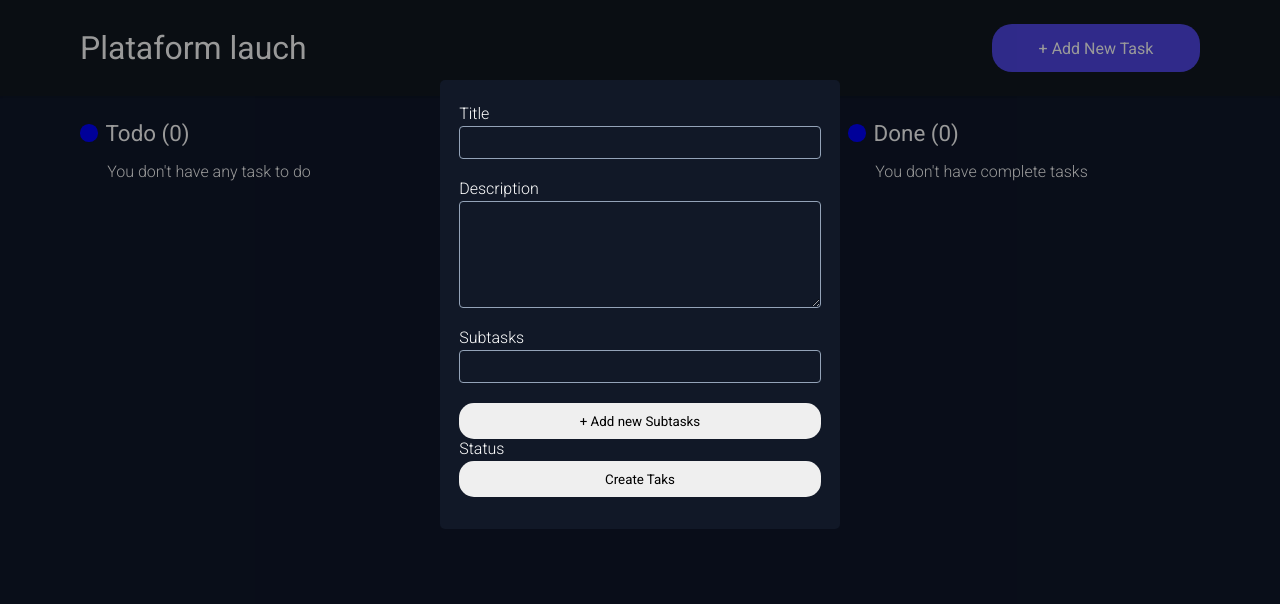
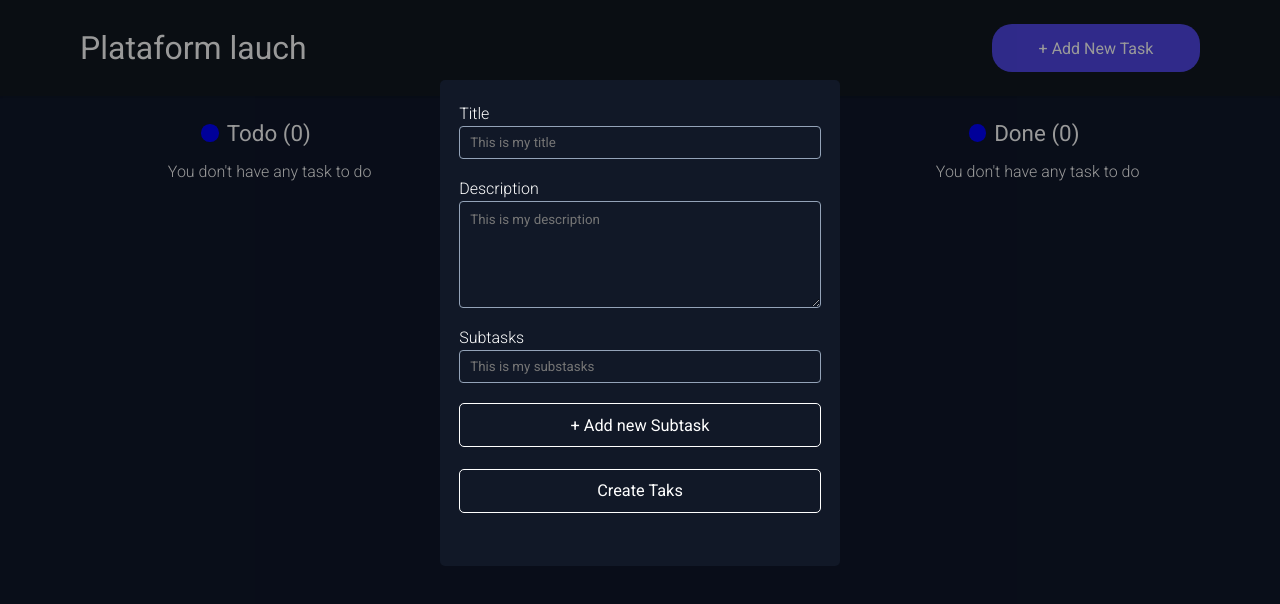
Before and after one commit to edusantanaw/MyTasks, a React (Vite) app: page / in a window 1280 px wide. Both pictures are taken after a click on the button "+ Add New Task". Shown: the top 604 px of the page. Built offline with nearby package versions, Linux system fonts and the light colour scheme.

Commit message:
atualização de status das tarefas

```diff
--- a/src/Components/createTasks/CreateTask.tsx
+++ b/src/Components/createTasks/CreateTask.tsx
@@ -2,10 +2,10 @@ import { Container } from "./styles";
 import { useState } from "react";
 import {generate} from 'shortid'
 
+
 interface subtask {
   id: string;
   content: string;
-  finished: number,
   status: "todo" | "done";
 }
 
@@ -13,30 +13,33 @@ export const CreateTask = ({ handleCreate }: any) => {
   const [title, setTitle] = useState<string>();
   const [description, setDescription] = useState<string>();
   const [subtask, setSubtask] = useState<subtask[]>([
-    { id: generate(), content: "", finished: 0, status: "todo" },
+    { id: "", content: "",  status: "todo" },
   ]);
 
 
   return (
-    <Container>
+    <Container >
       <form>
         <label htmlFor="title">Title</label>
         <input
           type="text"
           id="title"
           onChange={(e) => setTitle(e.target.value)}
+          placeholder = "This is my title"
         />
         <label htmlFor="description">Description</label>
         <textarea
           name="description"
           id="description"
           onChange={(e) => setDescription(e.target.value)}
+          placeholder = "This is my description"
         ></textarea>
         <label htmlFor="subtasks">Subtasks</label>
         <div className="subtasks">
           {subtask.map((t) => (
             <input
               type="text"
+              placeholder = "This is my substasks"
               onChange={(e) => {
                 setSubtask((currentTask) =>
                   currentTask.map((x) =>
@@ -63,13 +66,13 @@ export const CreateTask = ({ handleCreate }: any) => {
             }])
           }}
         >
-          + Add new Subtasks
+          + Add new Subtask
         </button>
-        <label>Status</label>
         <button
           onClick={(e) => {
             e.preventDefault();
-            handleCreate(title, description, subtask, status);
+            const totalSubtasks = subtask.length
+            handleCreate(title, description, subtask, totalSubtasks);
           }}
         >
           Create Taks
--- /dev/null
+++ b/src/Components/editTask/Edit.tsx
@@ -0,0 +1,140 @@
+import { Container } from "./styles";
+import { useEffect, useState } from "react";
+
+interface Task {
+  id: string;
+  title: string;
+  description: string;
+  totalSubtasks: number;
+  subtasks: subtask[];
+  completedTasks: number;
+  status: string;
+}
+
+interface subtask {
+  id: string;
+  content: string;
+  finished: number;
+  status: "todo" | "done";
+}
+
+export function Edit({ task, handleEdit }: any) {
+  const [currentStatus, setCurrent] = useState<string>(task[0].status);
+  const [dropdown, setDropdown] = useState<Boolean>(false);
+  const [currentTask, setCurrentTask] = useState<Task>(task[0]);
+
+  const newTask = {
+    id: currentTask.id,
+    title: currentTask.title,
+    description: currentTask.description,
+    totalSubtasks: currentTask.totalSubtasks,
+    subtasks: currentTask.subtasks.map((task) => {
+      if (currentStatus === "done") {
+        task.status = "done";
+      }
+      return task;
+    }),
+    status: currentStatus,
+    completedTasks: currentTask.completedTasks,
+  };
+
+  const handleCompleted = (
+    e: React.ChangeEvent<HTMLInputElement>,
+    task: subtask,
+    i: number
+  ) => {
+    if (e.target.checked) {
+      currentTask.subtasks[i].status = "done";
+      const totalCompleted = currentTask.subtasks.filter(
+        (t) => t.status === "done"
+      );
+      currentTask.completedTasks = totalCompleted.length;
+    } else {
+      currentTask.subtasks[i].status = "todo";
+      const totalCompleted = currentTask.subtasks.filter(
+        (t) => t.status === "done"
+      );
+      currentTask.completedTasks = totalCompleted.length;
+    }
+    if(currentTask.completedTasks === currentTask.totalSubtasks){
+        setCurrent('done')
+
+    } else if(currentTask.completedTasks > 0){
+        setCurrent('doing')
+    } else{
+        setCurrent('todo')
+    }
+  };
+  useEffect(()=>{
+
+  },[])
+
+  return (
+    <Container>
+      <div className="edit">
+        <h2>{currentTask.title}</h2>
+        <p>{currentTask.description}</p>
+        <span>
+          Subtasks ({currentTask.completedTasks} of {currentTask.totalSubtasks}{" "}
+          )
+        </span>
+        <ul>
+          {currentTask.subtasks.map((tasks: any, i: number) => (
+            <li key={i}>
+              <input
+                type="checkbox"
+                name={tasks.name}
+                checked= {tasks.status == "done" && true}
+                id="task"
+                onChange={(e) => {
+                  handleCompleted(e, task, i);
+                }}
+              />
+              <span>{tasks.content}</span>
+            </li>
+          ))}
+        </ul>
+        <div className="status">
+          <span>Status</span>
+          <input
+            type="text"
+            readOnly={true}
+            placeholder={currentStatus}
+            onClick={() => {
+              dropdown ? setDropdown(false) : setDropdown(true);
+            }}
+          />
+          {dropdown && (
+            <div className="dropdown">
+              <span
+                onClick={() => {
+                  setCurrent("todo");
+                  setDropdown(false);
+                }}
+              >
+                todo
+              </span>
+              <span
+                onClick={() => {
+                  setCurrent("doing");
+                  setDropdown(false);
+                }}
+              >
+                doing
+              </span>
+              <span
+                onClick={() => {
+                  setCurrent("done");
+                  setDropdown(false);
+                }}
+              >
+                done
+              </span>
+            </div>
+          )}
+        </div>
+        <button onClick={() => handleEdit(newTask)}>Save</button>
+      </div>
+    </Container>
+  );
+}
--- /dev/null
+++ b/src/Components/editTask/styles.ts
@@ -0,0 +1,121 @@
+import styled from "styled-components";
+
+export const Container = styled.div`
+  position: fixed;
+  width: 100%;
+  height: 100vh;
+  display: flex;
+  justify-content: center;
+  background-color: rgba(0, 0, 0, 0.4);
+  padding-top: 5em;
+
+  .edit {
+    width: 25em;
+    max-height: 90%;
+    padding: 1.5em 1.2em 2em 1.2em;
+    border: none;
+    border-radius: 5px;
+    background-color: #111827;
+    color: #fff;
+    h2 {
+      font-size: 2em;
+      font-weight: 400;
+      padding-bottom: 0.6em;
+    }
+    p {
+      font-size: 1.2em;
+      font-weight: 200;
+      padding-bottom: 1em;
+      color: #d2d2d2;
+    }
+    span {
+      margin: 0;
+      font-size: 1.1em;
+      font-weight: 400;
+    }
+    li {
+      list-style: none;
+      background-color: #111820;
+      margin: 1em 0 1em 0;
+      padding-left: 1em;
+      border-radius: 5px;
+      input {
+        color: blue;
+        margin: 1em 0.5em 1em 0;
+      }
+      span {
+        font-size: 1em;
+        font-weight: 300;
+      }
+    }
+    .status {
+      position: relative;
+      span {
+        font-weight: 300;
+      }
+      input {
+        margin-top: 0.4em;
+        width: 100%;
+        height: 2.4em;
+        font-size: 1.1em;
+        cursor: pointer;
+        padding: 1em;
+        border-radius: 5px;
+        border: 1px solid #fff;
+        background-color: transparent;
+        transition: 0.2s;
+        &:focus {
+          outline: none;
+        }
+        &:hover{
+            border-color: violet;
+            color: violet;
+        }
+
+        &::placeholder {
+          color: #fff;
+          font-weight: 300;
+          letter-spacing: 2px;
+
+        }
+      }
+      .dropdown {
+        margin-top: 0.2em;
+        position: absolute;
+        display: flex;
+        flex-direction: column;
+        background-color:  #111827;
+        border: 1px solid #fff;
+        width: 100%;
+        padding: 1em;
+        gap: 0.5em;
+        border-radius: 5px;
+        span {
+          cursor: pointer;
+
+          &:hover{
+            color: violet;
+          }
+        }
+      }
+    }
+    button {
+      width: 100%;
+      height: 2.7em;
+      border: none;
+      margin-top: 2em;
+      font-size: 1.02em;
+      font-weight: 500;
+      color: #fff;
+      background-color: transparent;
+      border: 1px solid #fff;
+      border-radius: 5px;
+      cursor: pointer;
+      transition: 0.3s;
+      &:hover{
+        background-color: #fff;
+        color:  #111827;
+      }
+    }
+  }
+`;
--- /dev/null
+++ b/src/Components/listTasks/List.tsx
@@ -0,0 +1,42 @@
+interface Task {
+    id: string;
+    title: string;
+    description: string;
+    totalSubtasks: number;
+    subtasks: subtask[];
+    completedTasks: number;
+    status: string;
+  }
+
+  interface subtask {
+    id: string;
+    content: string;
+    finished: number;
+    status: "todo" | "done";
+  }
+
+
+export default function List({list, showTaskDetails, name}: any){
+    return(
+        <div className="list">
+        <div className="top">
+          <div />
+          <h2>{name} ({list.length})</h2>
+        </div>
+        {list.length > 0 ? (
+          list.map((task: Task, i: number) => (
+            <div
+              key={i}
+              className="task"
+              onClick={() => showTaskDetails(task.id)}
+            >
+              <h3>{task.title}</h3>
+              <span>{task.completedTasks} of {task.totalSubtasks} substasks</span>
+            </div>
+          ))
+        ) : (
+          <span>You don't have any task to do</span>
+        )}
+      </div>
+    )
+}
--- a/src/pages/Main.tsx
+++ b/src/pages/Main.tsx
@@ -1,106 +1,110 @@
 import { Container } from "./styles";
 import { useEffect, useState } from "react";
-import {CreateTask} from "../Components/createTasks/CreateTask";
+import { CreateTask } from "../Components/createTasks/CreateTask";
+import { generate } from "shortid";
+import {Edit} from '../Components/editTask/Edit';
+import List from '../Components/listTasks/List'
 
 interface Task {
+  id: string;
+  title: string;
+  description: string;
+  totalSubtasks: number;
+  subtasks: subtask[];
+  completedTasks: number;
+  status: string;
+}
+
+interface subtask {
+  id: string;
+  content: string;
+  finished: number;
+  status: "todo" | "done";
+}
+
+export default function Main() {
+  const [tasks, setTask] = useState<Array<Task>>([]);
+  const [show, setShow] = useState<Boolean>(false);
+  const [edit, setEdit] = useState<Boolean>(false)
+  const [todo, setTodo] = useState<Task[]>([]);
+  const [doing, setDoing] = useState<Task[]>([]);
+  const [done, setDone] = useState<Task[]>([]);
+  const [taskId, setTaskId] = useState<Task[]>([])
+
+  const task = localStorage.getItem("@App:tasks");
+  useEffect(() => {
+    if (task) {
+      const taskParse = JSON.parse(task);
+      const Todo = taskParse.filter((task: Task) => task.status === "todo");
+      const Doing = taskParse.filter((task: Task) => task.status === "doing");
+      const Done = taskParse.filter((task: Task) => task.status === "done");
+
+      setTodo(Todo);
+      setDoing(Doing);
+      setDone(Done);
+      setTask(taskParse);
+    }
+  }, [task]);
+
+  const addNewTask = (
     title: string,
     description: string,
-    totalSubtasks: number,
-    subtasks: any,
-    status: 'todo'| 'doing' | 'done'
+    subtasks: subtask[],
+    totalSubtasks: number
+  ) => {
+    const newTask = {
+      id: generate(),
+      title: title,
+      description: description,
+      totalSubtasks: totalSubtasks,
+      subtasks: subtasks,
+      completedTasks: 0,
+      status: "todo",
+    };
+
+    const teste = [...tasks, newTask];
+    setShow(false);
+    const allTasks = JSON.stringify(teste);
+    localStorage.setItem("@App:tasks", allTasks);
+  };
+
+  const showTaskDetails = (id: string) => {
+    const task = tasks.filter((task: Task) => task.id === id);
+    setTaskId(task)
+    setEdit(true)
+  };
+
+  const handleEdit = (task: Task) =>{
+    console.log(task)
+    const updated = tasks.map((t)=> {
+      if(t.id === task.id) {
+        t= task
+      }
+      return t
+    })
+    setTask(updated)
+    const allTasks = JSON.stringify(updated)
+    localStorage.setItem("@App:tasks", allTasks)
+    setEdit(false)
   }
 
-export default function Main(){
-
-    const [tasks, setTask] = useState<object[]>([{
-        title: "",
-        description: "",
-        totalSubtasks: 0,
-        subtasks: "",
-        status: 'todo'
-    }])
-    const [show, setShow] = useState<Boolean>(false)
-    const [todo,setTodo] = useState<Task[]>([])
-    const [doing,setDoing] = useState<Task[]>([])
-    const [done, setDone] = useState<Task[]>([])
-
-    useEffect(()=>{
-
-        const task = localStorage.getItem('@App:tasks')
-        if(task){
-            const taskParse = JSON.parse(task)
-            const Todo = taskParse.filter((task: Task)=> task.status === 'todo')
-            const Doing = taskParse.filter((task: Task)=> task.status === 'doing')
-            const Done = taskParse.filter((task: Task) => task.status === 'done')
-
-            setTodo(Todo)
-            setDoing(Doing)
-            setDone(Done)
-            setTask(taskParse)
-        }
-
-    }, [])
-
-
-    const addNewTask  = (title: string, description: string, substasks: string[], status:string,  totalSubtasks: number )   =>{
-        const newTask = {
-            title: title,
-            description: description,
-            substasks: substasks,
-            totalSubtasks:  substasks.length,
-            status: 'todo'
-        }
-
-        setTask(  [...tasks, newTask] )
-        const allTasks = JSON.stringify(tasks)
-        localStorage.setItem('@App:tasks', allTasks)
-        setShow(false)
-    }
-    return(
+  return (
     <>
       <Container>
-       {show && <CreateTask handleCreate = {addNewTask} />}
+        {edit && <Edit task = {taskId} handleEdit = {handleEdit}/>}
+        {show && <CreateTask handleCreate={addNewTask} />}
         <div className="header">
           <h1>Plataform lauch</h1>
-               <button onClick={()=> show ? setShow(false) : setShow(true)}>+ Add New Task</button>
+          <button onClick={() => (show ? setShow(false) : setShow(true))}>
+            + Add New Task
+          </button>
         </div>
         <div className="tasks">
-                <div className="todo">
-                    <div className="top">
-                        <div />
-                        <h2>Todo ({todo.length})</h2>
-                    </div>
-                    {todo.length > 0 ? todo.map((task: Task, i: number)=>(
-                        <div key={i}  className = "task">
-                            <h3>{task.title}</h3>
-                            <span>{task.subtasks?.finished} of {task.totalSubtasks} subtasks</span>
-                        </div>
-                    )): <span>You don't have any task to do</span>}
-                </div>
-                <div className="doing">
-                <div className="top">
-                        <div />
-                        <h2>Doing ({doing.length})</h2>
-                    </div>
-                {doing.length > 0 ? doing.map((task: Task, i: number)=>(
-                        <div key={i} className = "task">
-                            <h3>{task.title}</h3>
-                        </div>
-                    )): <span>You didn't have start any tasks </span>  }
-                </div>
-                <div className="done">
-                <div className="top">
-                        <div />
-                        <h2>Done ({done.length})</h2>
-                    </div>
-                {done.length > 0 ? done.map((task: Task, i: number)=>(
-                        <div key={i}  className = "task">
-                            <h3>{task.title}</h3>
-                        </div>
-                    )): <span>You don't have complete tasks </span>}
-                </div>
+          <List list = {todo} showTaskDetails= {showTaskDetails} name="Todo" />
+          <List list = {doing} showTaskDetails= {showTaskDetails} name="Doing"   />
+          <List list = {done} showTaskDetails= {showTaskDetails} name="Done"   />
         </div>
       </Container>
     </>
-    )
+  );
 }
--- a/src/pages/styles.ts
+++ b/src/pages/styles.ts
@@ -2,7 +2,7 @@ import styled from "styled-components";
 
 export const Container = styled.main`
   width: 100%;
-  height: 100vh;
+  min-height: 100vh;
   background-color: #0f172a;
   .header {
     padding: 1.5em 5em;
@@ -10,7 +10,7 @@ export const Container = styled.main`
     justify-content: space-between;
     align-items: center;
     color: #fff;
-    background-color: #111820;;
+    background-color: #111820;
     box-shadow: 0px 2px 1px rgba(0, 0, 0, 0.1);
     h1 {
       font-weight: 500;
@@ -33,52 +33,59 @@ export const Container = styled.main`
       }
     }
   }
-  .tasks{
+  .tasks {
     padding: 1.5em 5em;
-    display:flex;
+    display: flex;
     gap: 2em;
-    h2{
+    h2 {
       color: #fff;
       font-weight: 500;
       font-size: 1.4em;
     }
 
-    .top{
+    .top {
       display: flex;
       align-items: center;
-
-        div{
+      justify-content: center;
+      div {
         background-color: blue;
-        width:1.1em;
+        width: 1.1em;
         height: 1.1em;
         border-radius: 50%;
         display: inline;
         margin-right: 0.5em;
-    }}
       }
-  .task{
-    background-color: #111820;;
+    }
+  }
+  .task {
+    background-color: #111820;
     width: 90%;
-    height:5em;
+    height: 5em;
     box-shadow: 1px 1px 1px #fff;
     border-radius: 5px;
     padding: 1em;
     color: #fff;
-
-    h3{
+    cursor: pointer;
+    transition: 0.2s;
+    &:hover{
+      background-color: #11181b;
+    }
+    h3 {
       font-size: 1.3em;
     }
   }
 
-  .done, .doing, .todo{
+  .list {
     width: 33%;
     display: flex;
-    flex-direction:column;
+    flex-direction: column;
+    align-items: center;
     gap: 1em;
+
   }
-  span{
+  span {
     color: #fff;
     font-weight: 300;
-    margin-left:1.7em;
+    margin-left: 1.7em;
   }
 `;
```
Also changed, not shown: src/Components/createTasks/styles.ts (+20 -2 lines). Lines whose indentation alone changed are shown as unchanged.
